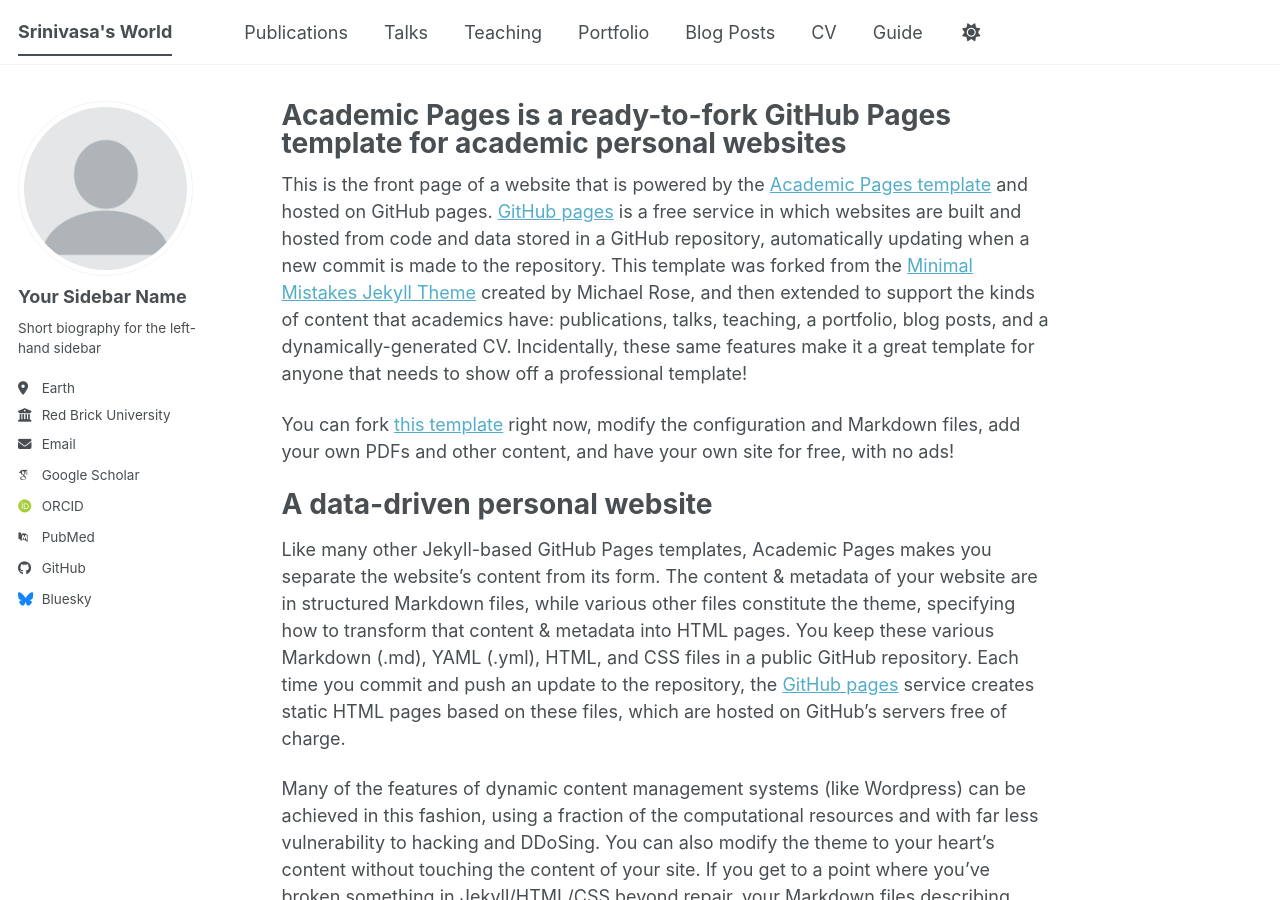
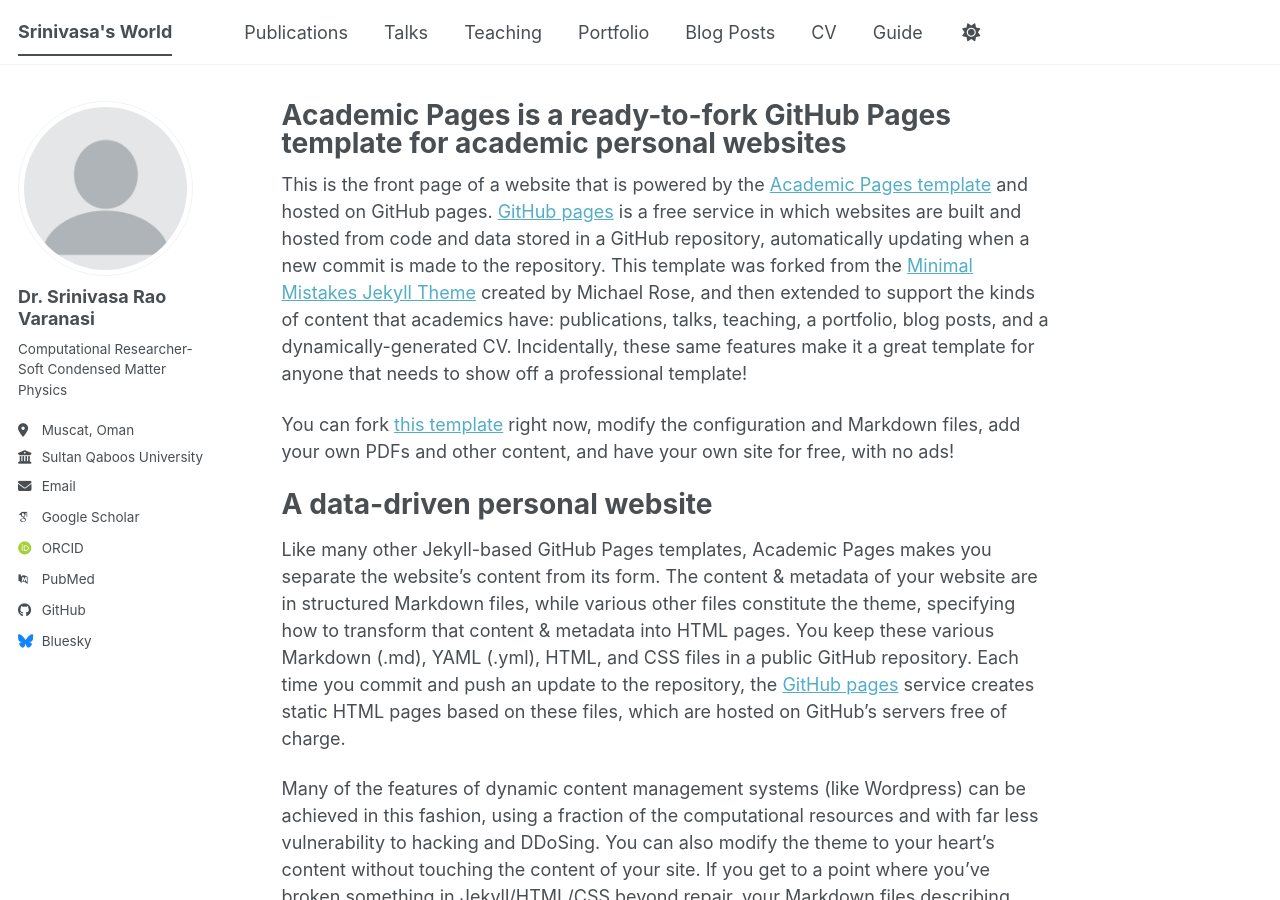
Before and after one commit to uqsraova/physics, a Jekyll site: the page built from _pages/about.md, in a window 1280 px wide and 900 px high. Built offline with Jekyll 4.4.1, drawn with Linux system fonts in a browser that asks for light colours; some web fonts are replaced; a script bundle is joined from its source files by our own code; library files that are not in the unit come from our copies.

Commit message:
Update _config.yml
Basic Information

```diff
--- a/_config.yml
+++ b/_config.yml
@@ -24,13 +24,13 @@
 author:
   # Biographic information
   avatar           : "profile.png"
-  name             : "Your Sidebar Name"
+  name             : "Dr. Srinivasa Rao Varanasi"
   pronouns         : # example: "she/her"
-  bio              : "Short biography for the left-hand sidebar"
-  location         : "Earth"
-  employer         : "Red Brick University"
+  bio              : "Computational Researcher-Soft Condensed Matter Physics"
+  location         : "Muscat, Oman"
+  employer         : "Sultan Qaboos University"
   uri              : # URL
-  email            : "none@example.org"
+  email            : "srvaranasi@squ.edu.om"
 
   # Academic websites
   academia         : # URL
```
